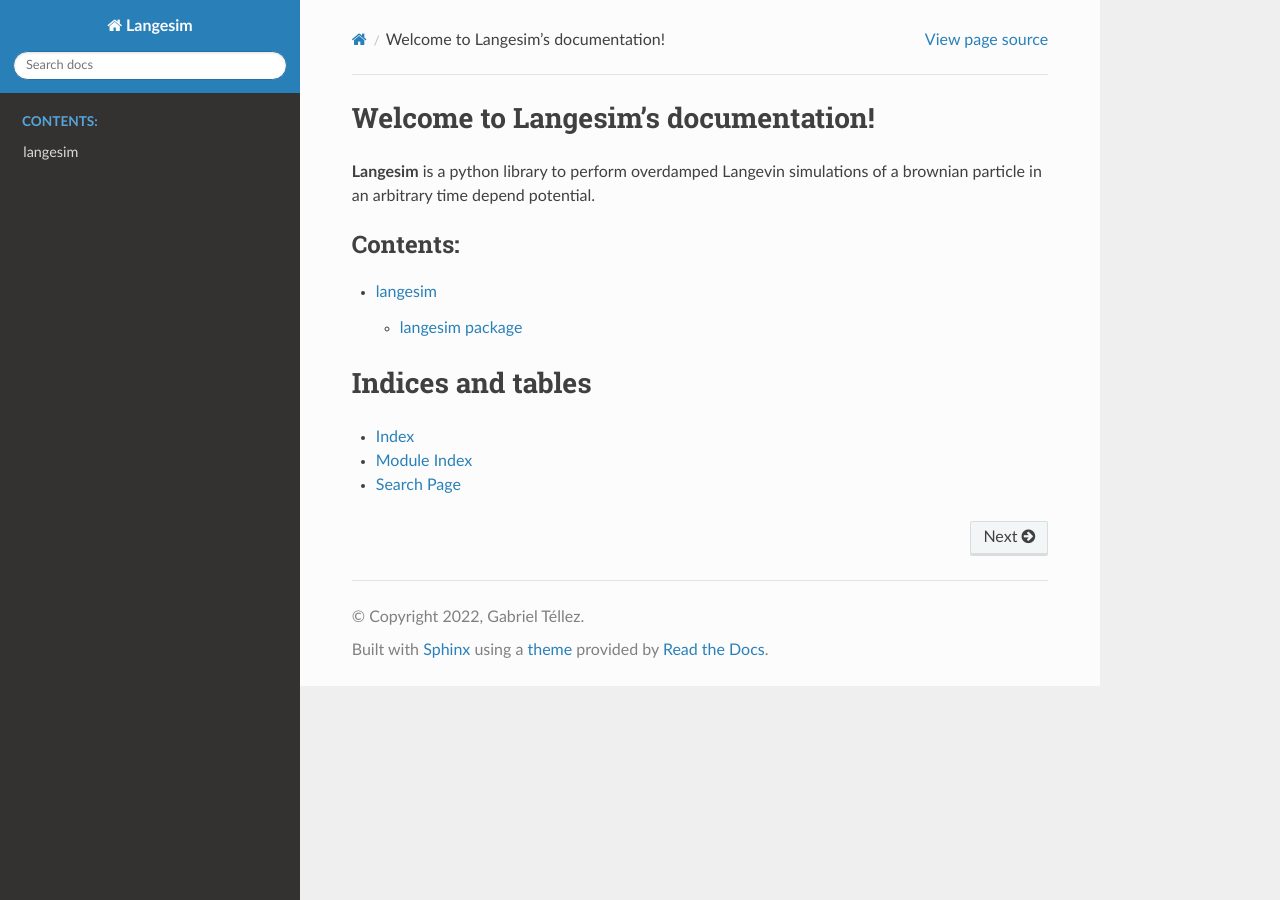
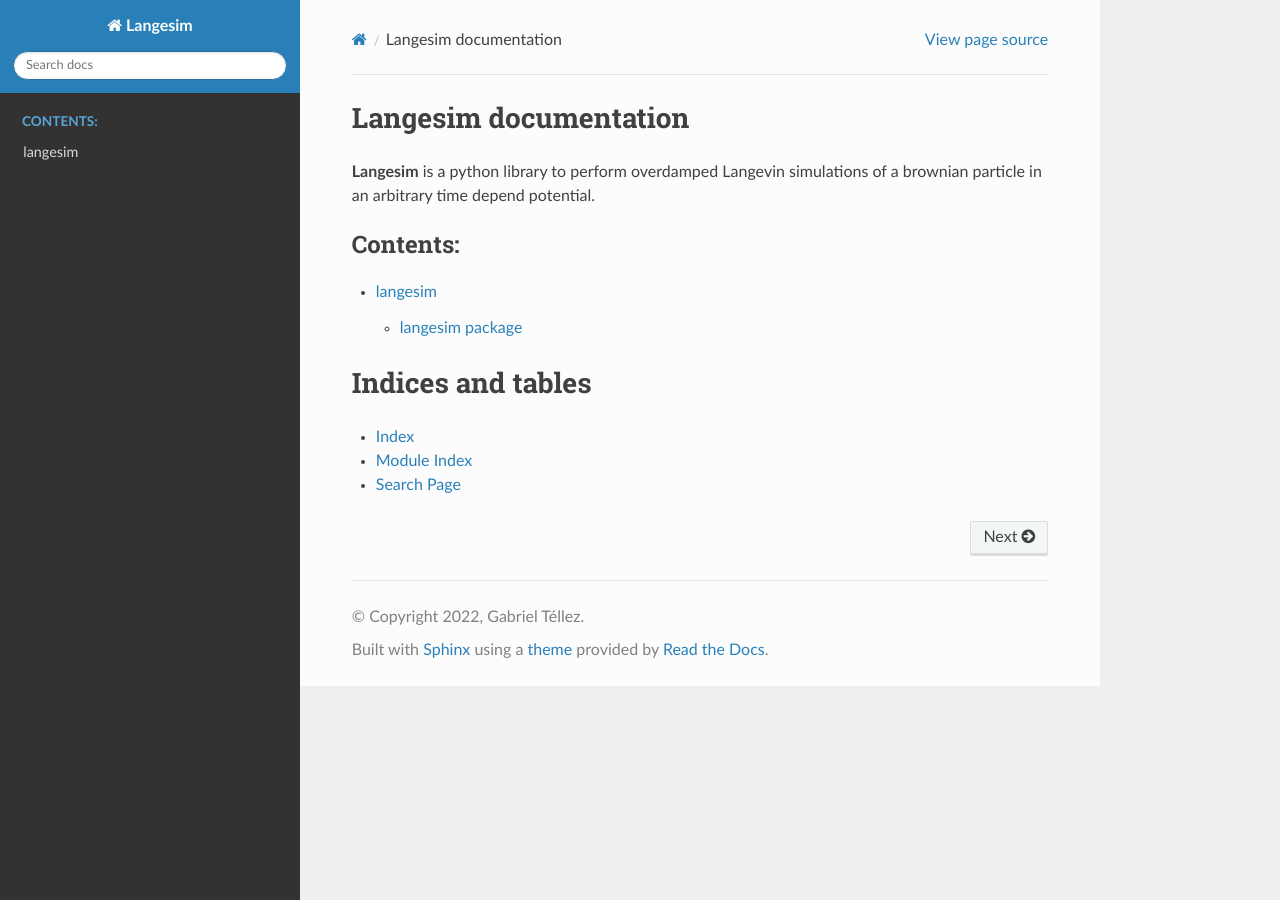
Before and after one commit to GabrielTellez/langesim, a Sphinx documentation site: the page built from docs/index.rst, in a window 1280 px wide. Built offline with Sphinx 7.4.7 and the Read the Docs theme 2.0.0, drawn with Linux system fonts in a browser that asks for light colours.

```diff
--- a/docs/index.rst
+++ b/docs/index.rst
@@ -3,8 +3,8 @@
    You can adapt this file completely to your liking, but it should at least
    contain the root `toctree` directive.
 
-Welcome to Langesim's documentation!
-====================================
+Langesim documentation
+======================
 
 **Langesim** is a python library to perform overdamped Langevin simulations of a brownian particle
 in an arbitrary time depend potential.
```
Also changed, not shown: README.md (+5 -1 lines), 1 other file.
